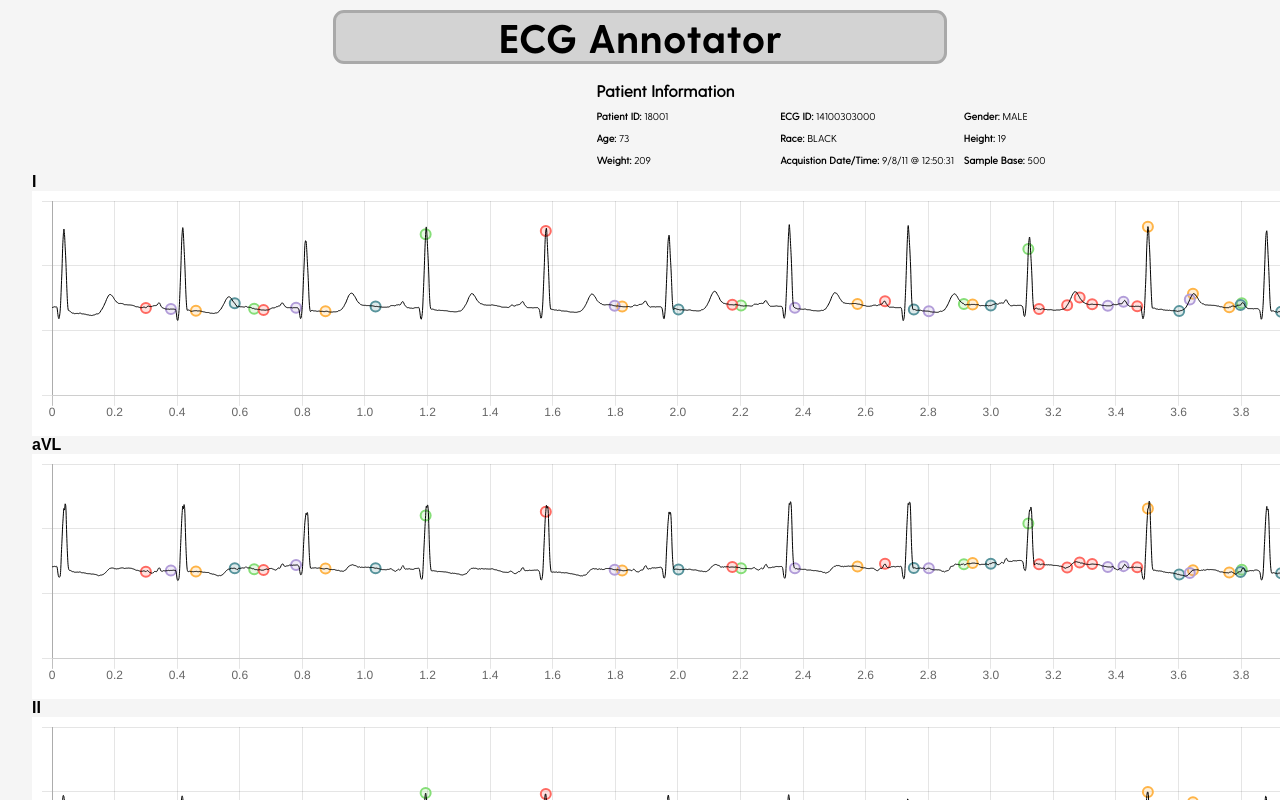
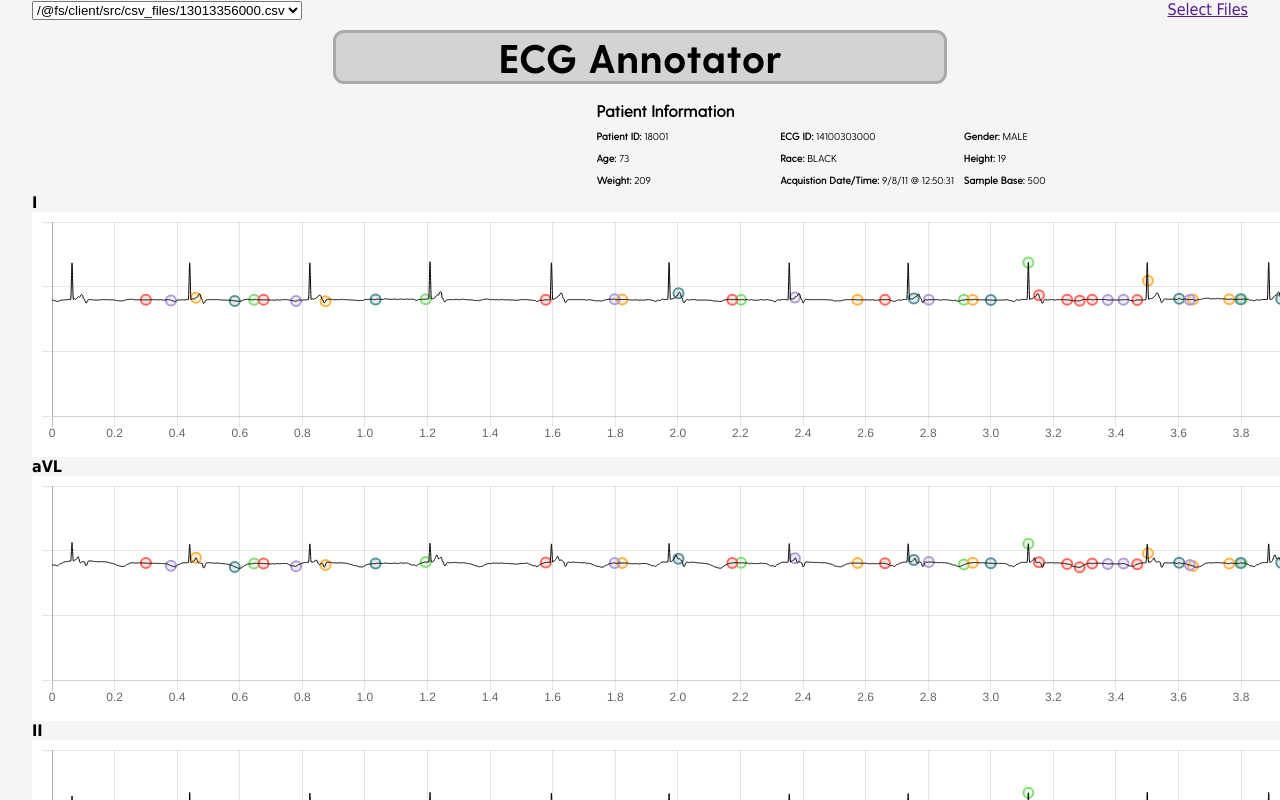
Before and after one commit to mtmiller0417/CISC475, a React (Create React App) app in the folder client/: page / in a window 1280 px wide. Shown: the top 800 px of the page. Built offline with nearby package versions, Linux system fonts and the light colour scheme; the HTML template or start-up script is replaced by a standard one; a web font is replaced by a local one.

Commit message:
able to load in different graphs

```diff
--- a/client/package.json
+++ b/client/package.json
@@ -5,6 +5,7 @@
 	"dependencies": {
 		"@material-ui/core": "latest",
 		"@material-ui/icons": "latest",
+		"babel-plugin-wildcard": "^5.0.0",
 		"chart.js": "^2.9.1",
 		"d3": "^5.12.0",
 		"d3-fetch": "1.1.2",
@@ -12,7 +13,8 @@
 		"react": "^16.9.0",
 		"react-chartjs-2": "^2.8.0",
 		"react-dom": "^16.9.0",
-		"react-scripts": "3.1.2"
+		"react-scripts": "3.1.2",
+		"require-context": "^1.1.0"
 	},
 	"scripts": {
 		"start": "react-scripts start",
--- a/client/src/App.js
+++ b/client/src/App.js
@@ -4,6 +4,7 @@ import React from "react";
 // need to add .js to the file name at the end (so the last part doesn't have
 // to be /MainContainer.js)
 import MainContainer from "./components/MainContainer/MainContainer";
+//import LoadData from "./components/LoadData/LoadData";
 
 function App() {
 	return (
--- /dev/null
+++ b/client/src/components/FileExplorer/FileExplorer.js
@@ -0,0 +1,31 @@
+import React from "react";
+import * as d3 from "d3";
+import styles from "./FileExplorer.module.scss";
+//import * as Items from '../../csv_files';
+//import listReactFiles from 'list-react-files'
+
+function buildFileSelector(){
+    const fileSelector = document.createElement('input');
+    fileSelector.setAttribute('type', 'file');
+    fileSelector.setAttribute('multiple', 'multiple');
+    return fileSelector;
+}
+
+export default class FileExplorer extends React.Component {
+    componentDidMount(){
+        this.fileSelector = buildFileSelector();
+    }
+
+    handleFileSelect = (e) => {
+        e.preventDefault();
+        let x = this.fileSelector.click();
+    //console.log(x[0].files);
+    }
+
+
+
+
+    render(){
+        return <a className="button" href="" onClick={this.handleFileSelect}>Select Files</a>
+    }
+}
--- /dev/null
+++ b/client/src/components/FileExplorer/FileExplorer.module.scss
@@ -0,0 +1,13 @@
+body {
+    font-family: Tahoma, Geneva, sans-serif;
+}
+
+.button{
+    background-color: #4CAF50;
+    border: none;
+    border-radius: 6px;
+    color: white;
+    padding: 15px 32px;
+    text-align: center;
+    text-decoration: none;
+}
--- /dev/null
+++ b/client/src/components/LoadData/LoadData.js
@@ -0,0 +1,63 @@
+import React from "react";
+import * as d3 from "d3";
+import styles from "./LoadData.module.scss";
+//import MainContainer from "../MainContainer/MainContainer";
+//import files from '../../csv_files'
+//import * as Items from '../../csv_files';
+//import listReactFiles from 'list-react-files'
+var file_list = [];
+//var file_names = [];
+
+export default class LoadData extends React.Component {
+
+     importAll(r) {
+        return r.keys().map(r);
+        //r.keys().forEach(module => { files.push(r(module).default) });
+        // r.keys().map((item, index) => { files[item.replace('./', '')] = r(item); });
+    }
+
+    importAllNames(r){
+        let files = [];
+    }
+
+    constructor(props) {
+        super(props);
+
+        file_list = this.importAll(require.context('../../csv_files', false,  /\.csv$/));
+
+        const {callBack} = this.props
+        callBack(file_list[2])
+
+        let x = file_list.toString()
+        console.log(x);
+
+        this.state = {
+            file_names: file_list
+            };
+    }
+
+    componentDidMount() {
+        this.setState({
+                      file_names: file_list
+        });
+    }
+
+
+    render () {
+        const { file_names } = this.state;
+        let file_s = file_names.length > 0
+        && file_names.map((item, i) => {
+                         return (
+                                <option>{file_list[i]}</option>
+                                 )
+                         }, this);
+
+        return (
+                <div>
+                <select>
+                {file_s}
+                </select>
+                </div>
+                );
+    }
+}
--- /dev/null
+++ b/client/src/components/LoadData/LoadData.module.scss
@@ -0,0 +1,28 @@
+@font-face {
+	font-family: Greycliff;
+	src: url("../../Fonts/Greycliff-CF-Regular.otf");
+}
+
+.LoadData {
+	text-align: left;
+	border: 1px solid #f5f5f5;
+	border-top-right-radius: 1px;
+	border-top-left-radius: 1px;
+	font-family: Greycliff;
+	margin: 1px auto;
+}
+
+.LoadDataInfo {
+	font-size: 10px;
+	padding: 5px;
+}
+
+.LoadDataHeader {
+	font-size: 16px;
+	padding: 5px;
+}
+
+.LoadDataGrid {
+	display: grid;
+	grid-template-columns: 1fr 1fr 1fr;
+}
--- a/client/src/components/MainContainer/MainContainer.js
+++ b/client/src/components/MainContainer/MainContainer.js
@@ -3,20 +3,25 @@ import styles from "./MainContainer.module.scss";
 import Grid from "../Grid/Grid";
 import GridItem from "../Grid/GridItem/GridItem";
 import Metadata from "../Metadata/Metadata";
+import LoadData from "../LoadData/LoadData";
 import Header from "../Header/Header";
 import ControlPanel from "../ControlPanel/ControlPanel";
+import FileExplorer from "../FileExplorer/FileExplorer";
 import * as d3 from 'd3';
-import data from '../../csv_files/13013356000.csv'; // Hard coded in...
 import csv_p from '../../csv_files/Annotattion/P.csv';
 import csv_q from '../../csv_files/Annotattion/Q.csv';
 import csv_r from '../../csv_files/Annotattion/R.csv';
 import csv_s from '../../csv_files/Annotattion/S.csv';
 import csv_t from '../../csv_files/Annotattion/T.csv';
 
+let data = ""
 
 export default class MainContainer extends React.Component {
 	constructor(props){
         super(props);
+
+        // Bind callback function, used in LoadData
+        this.dataCallBack = this.dataCallBack.bind(this)
 
         // Set initial state
         this.state={
@@ -42,8 +47,21 @@ export default class MainContainer extends React.Component {
                 min: 0,
                 max: 0,
                 freq: 0
+            },
+            data: []
         }
     }
+
+    // Callback function passed to LoadData, to get which CSV to load in
+    dataCallBack(update){
+        console.log(update)
+        data = update
+        this.parseData()
+        this.setState({
+                      data: update
+                      })
+
+       this.forceUpdate();
     }
 
     //Function to generalize the loading of annotation files
@@ -66,8 +84,7 @@ export default class MainContainer extends React.Component {
                                             });
     }
 
-    componentWillMount(){
-        //Define arrays
+    parseData(){
         var lead_i = [];
         let lead_ii = [];
         let lead_iii = [];
@@ -90,10 +107,9 @@ export default class MainContainer extends React.Component {
         //Define Min/Max trackers
         let max = 0;
         let min = 0;
-
-        //Parse the CSV into an array of objects where each object represents a row
         var parsed_csv = d3.csv(data, function(d)
                                 {
+                                //console.log(this.state.data)
                                 //Function is neccessary to handle the fact that the CSV has spaces AND commas
                                 //The left hand side of each line defines a new field to handle spaces before field names
                                 //The + is used to convert each data point to an integer since they are read in as strings w/ leading space
@@ -251,6 +267,11 @@ export default class MainContainer extends React.Component {
                                       })
                         })
 
+        //Define arrays
+
+        //Parse the CSV into an array of objects where each object represents a row
+
+
 
       //  return data.split(',').map(function(item){
        //                            return parseInt(item,10);
@@ -286,6 +307,8 @@ export default class MainContainer extends React.Component {
 		return (
 			<div className={styles.container}>
 				<Grid>
+                    <LoadData callBack={this.dataCallBack}/>
+                    <FileExplorer />
 					<Header />
 
 				</Grid>
```
Also changed, not shown: client/root-import.js (added, +7 -0 lines), client/.babelrc (added), 1 other file (tests, documents, lock files or other folders). Lines whose indentation alone changed are shown as unchanged.
